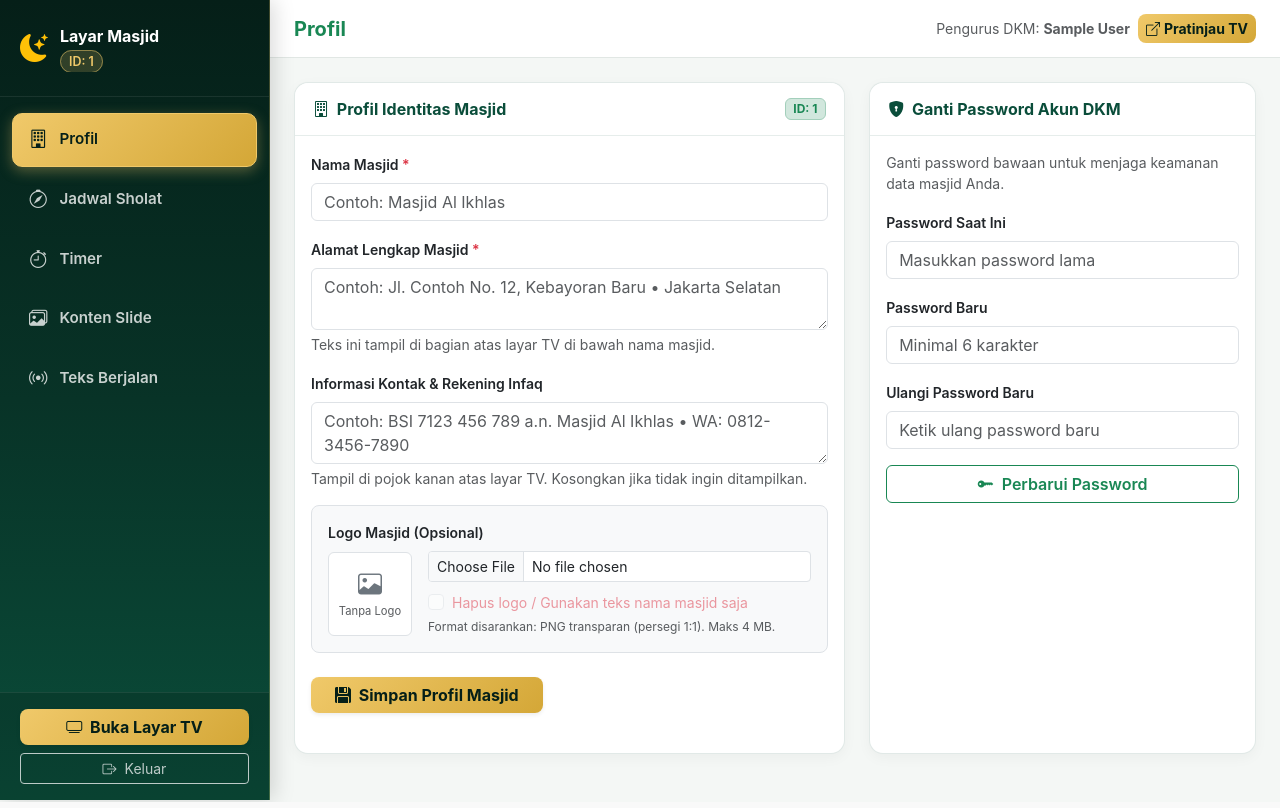
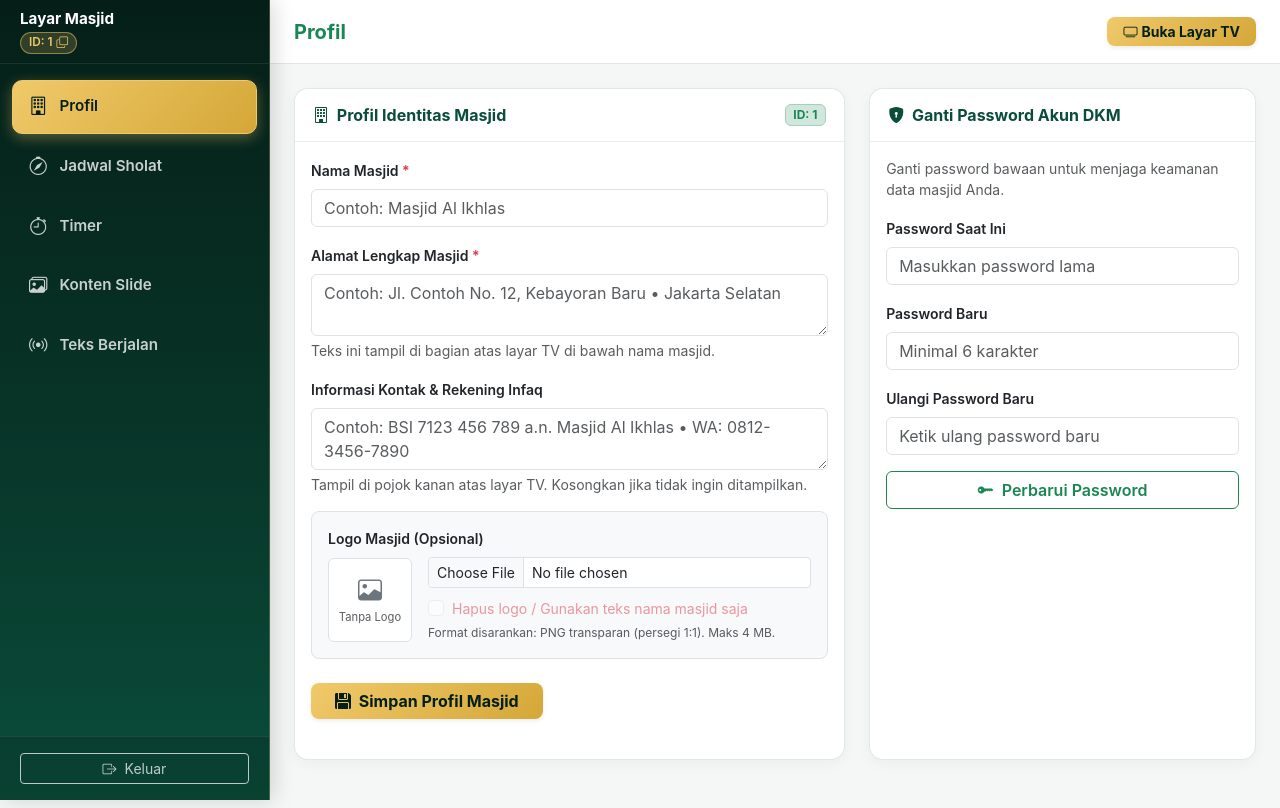
Before and after one commit to singgihcperdana/layarmasjid, a PHP site: page /profile in a window 1280 px wide. Run offline with PHP 8.4, Linux system fonts and the light colour scheme; the visitor is signed in with stand-in values (Sample User, id 1); data comes from the database, SQL or seed files in the repository.

Commit message:
fix height

```diff
--- a/admin/assets/css/admin.css
+++ b/admin/assets/css/admin.css
@@ -42,11 +42,12 @@ body {
 }
 
 .sidebar-header {
-  padding: 24px 20px;
+  height: 64px;
+  padding: 0 20px;
   border-bottom: 1px solid rgba(255, 255, 255, 0.08);
   display: flex;
   align-items: center;
-  gap: 12px;
+  box-sizing: border-box;
 }
 
 .sidebar-nav {
@@ -102,15 +103,17 @@ body {
 }
 
 .top-header {
+  height: 64px;
   background: #ffffff;
   border-bottom: 1px solid #e1e7e4;
-  padding: 14px 24px;
+  padding: 0 24px;
   display: flex;
   align-items: center;
   justify-content: space-between;
   position: sticky;
   top: 0;
   z-index: 1020;
+  box-sizing: border-box;
 }
 
 /* CARDS & BUTTONS */
@@ -149,10 +152,27 @@ body {
   background: rgba(240, 201, 106, 0.18);
   color: var(--gold-accent);
   border: 1px solid rgba(240, 201, 106, 0.5);
-  font-size: 0.78rem;
-  padding: 3px 8px;
-  border-radius: 20px;
+  font-size: 0.74rem;
+  padding: 2px 8px;
+  border-radius: 12px;
   font-weight: 600;
+  display: inline-flex;
+  align-items: center;
+  cursor: pointer;
+  transition: all 0.2s ease;
+  line-height: 1.35;
+  user-select: none;
+}
+
+.badge-masjid-id:hover {
+  background: rgba(240, 201, 106, 0.35);
+  color: #ffffff;
+  border-color: var(--gold-accent);
+  transform: translateY(-1px);
+}
+
+.badge-masjid-id:active {
+  transform: translateY(0);
 }
 
 /* MOBILE RESPONSIVE DRAWER */
@@ -175,3 +195,14 @@ body {
     display: block;
   }
 }
+
+@media (max-width: 575.98px) {
+  .top-header {
+    height: 60px;
+    padding: 0 14px;
+  }
+  .sidebar-header {
+    height: 60px;
+    padding: 0 16px;
+  }
+}
--- a/admin/assets/css/schedule.css
+++ b/admin/assets/css/schedule.css
@@ -68,7 +68,7 @@
 
 .table-monthly-header th {
   position: sticky;
-  top: 56px;
+  top: 64px;
   z-index: 1010;
   background-color: #0a4d3a !important;
   color: #ffffff !important;
--- a/admin/includes/header.php
+++ b/admin/includes/header.php
@@ -34,10 +34,14 @@ $current_page = $current_page ?? '';
     <!-- SIDEBAR NAVIGASI -->
     <aside id="sidebar" class="sidebar">
       <div class="sidebar-header">
-        <i class="bi bi-moon-stars-fill text-warning fs-3"></i>
-        <div class="overflow-hidden">
-          <div class="fw-bold text-white text-truncate" id="sidebarMasjidName"><?= htmlspecialchars($masjid['nama'] ?? 'Layar Masjid') ?></div>
-          <span class="badge-masjid-id">ID: <?= htmlspecialchars($current_masjid_id) ?></span>
+        <div class="d-flex flex-column justify-content-center w-100 min-w-0" style="height: 100%;">
+          <div class="fw-bold text-white text-truncate" id="sidebarMasjidName" style="font-size: 0.95rem; line-height: 1.25;" title="<?= htmlspecialchars($masjid['nama'] ?? 'Layar Masjid') ?>"><?= htmlspecialchars($masjid['nama'] ?? 'Layar Masjid') ?></div>
+          <div class="mt-1 d-flex align-items-center">
+            <button type="button" class="badge-masjid-id" id="btnCopyMasjidId" data-id="<?= htmlspecialchars($current_masjid_id) ?>" title="Klik untuk salin ID Masjid">
+              <span id="badgeMasjidIdText">ID: <?= htmlspecialchars($current_masjid_id) ?></span>
+              <i class="bi bi-copy ms-1" id="copyIcon" style="font-size: 0.72rem;"></i>
+            </button>
+          </div>
         </div>
       </div>
 
@@ -65,9 +69,6 @@ $current_page = $current_page ?? '';
       </nav>
 
       <div class="sidebar-footer">
-        <a href="display/<?= htmlspecialchars($current_masjid_id) ?>" target="_blank" class="btn btn-masjid w-100 mb-2 shadow-sm">
-          <i class="bi bi-tv me-1"></i> Buka Layar TV
-        </a>
         <a href="logout" class="btn btn-sm btn-outline-light w-100 opacity-75">
           <i class="bi bi-box-arrow-right me-1"></i> Keluar
         </a>
@@ -86,10 +87,9 @@ $current_page = $current_page ?? '';
           <h5 class="mb-0 fw-bold text-success"><?= htmlspecialchars($page_title) ?></h5>
         </div>
 
-        <div class="d-flex align-items-center gap-2">
-          <span class="small text-muted d-none d-sm-inline">Pengurus DKM: <strong><?= htmlspecialchars($current_masjid_nama) ?></strong></span>
-          <a href="display/<?= htmlspecialchars($current_masjid_id) ?>" target="_blank" class="btn btn-sm btn-masjid d-none d-sm-inline-flex">
-            <i class="bi bi-box-arrow-up-right me-1"></i> Pratinjau TV
+        <div>
+          <a href="display/<?= htmlspecialchars($current_masjid_id) ?>" target="_blank" class="btn btn-sm btn-masjid shadow-sm px-3 py-1 d-inline-flex align-items-center">
+            <i class="bi bi-tv me-1"></i> Buka Layar TV
           </a>
         </div>
       </header>
```
Also changed, not shown: admin/includes/footer.php (+35 -0 lines).
